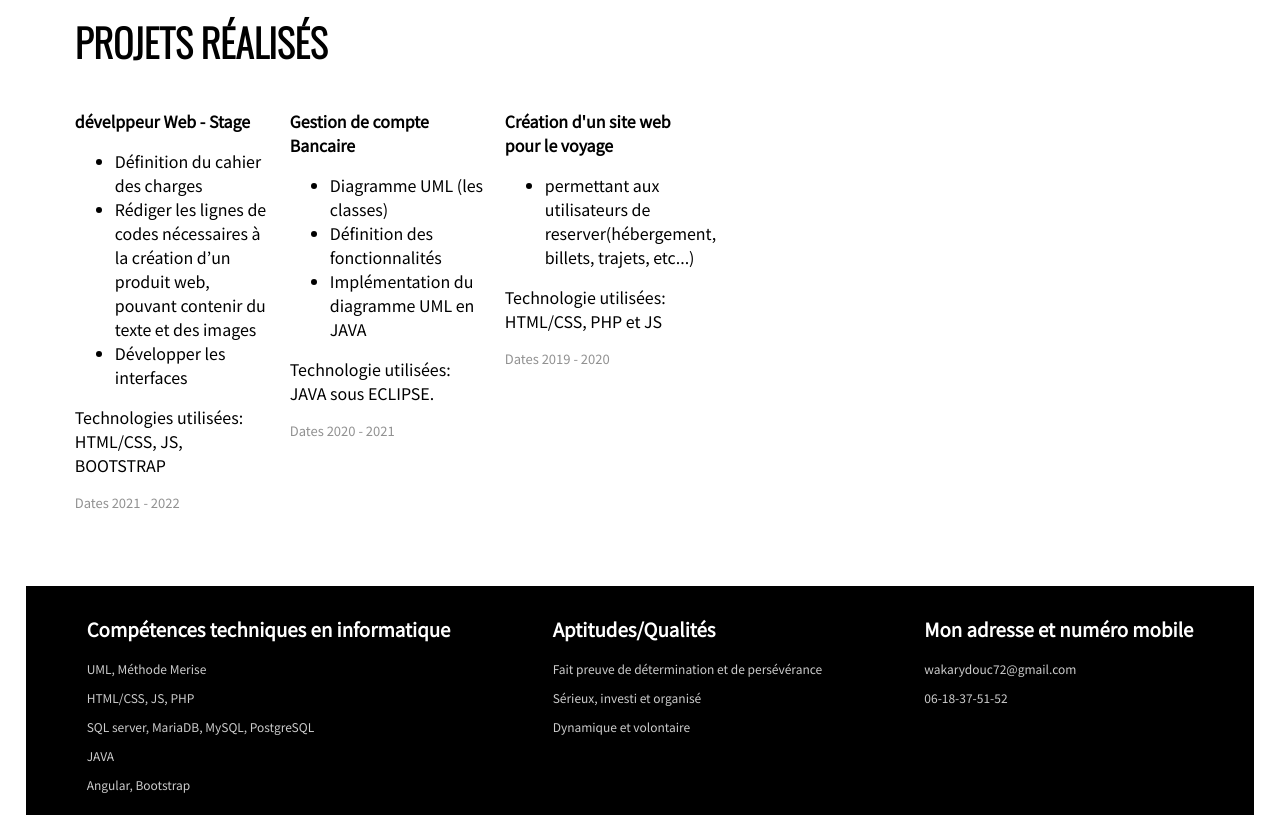
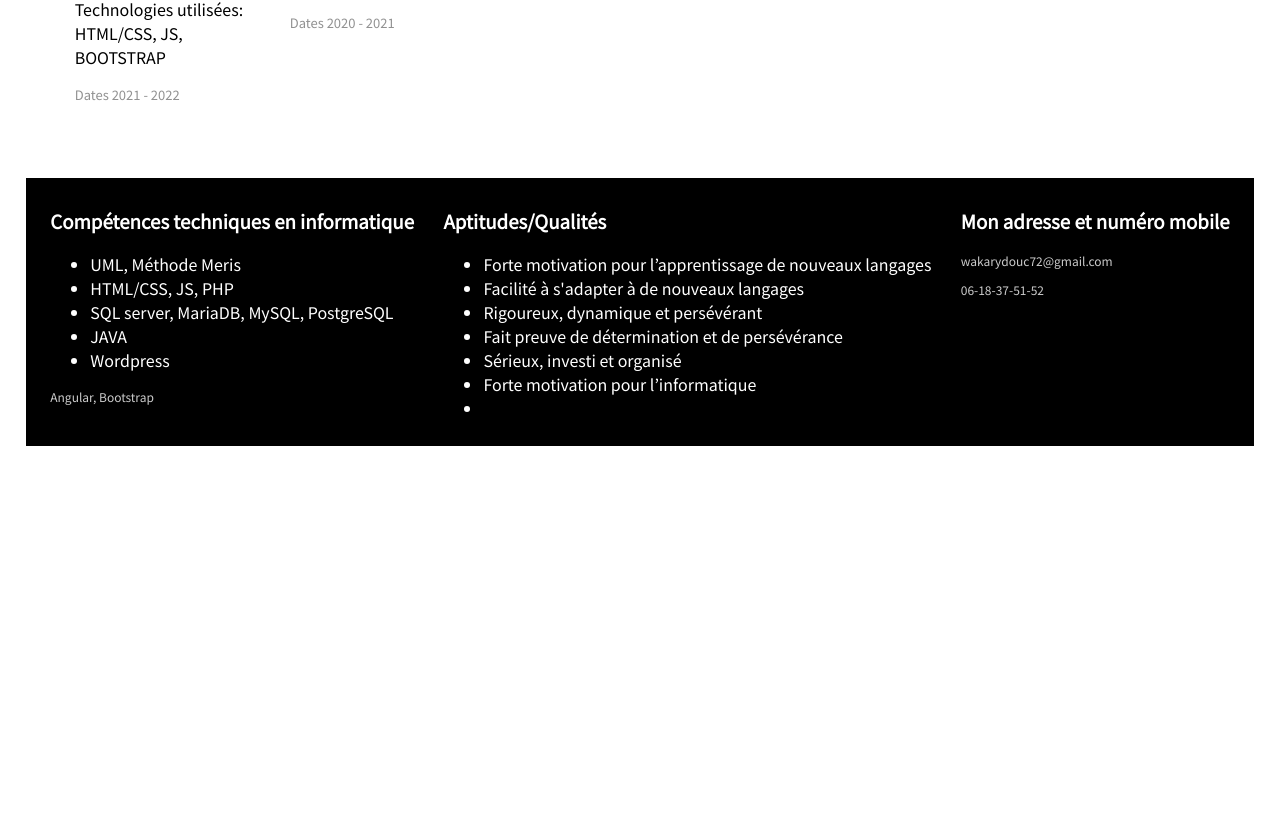
Before and after one commit to Doucoure94/DoucoureWakary, a plain HTML site: page index.html in a window 1280 px wide. Shown: the part 1724-2539 px from the top of the page. After the commit the page ends 2170 px from the top, so only its background shows below. Drawn offline with nearby package versions, Linux system fonts and the light colour scheme.

Commit message:
update index.html

```diff
--- a/index.html
+++ b/index.html
@@ -22,13 +22,13 @@
 
 		<section class="page-content">
 			<header>
-				<h1>Hello, je suis étudiant en licence MIAGE(methode informatique appliquée à la gestion des entreprise)</h1>
+
 				<p>
 				Le travail c’est d’abord l’envie, l’envie dépend de la passion et la passion procure la motivation.
                 Passionné par le développement informatique en particulier le Data et Web,
-                 Je suis à la recherche d’une alternance dans ce domaine. <br>
+                  à la recherche d’une alternance dans ce domaine. <br>
                 </p><p>
-                    Je suis admis au CFA-INSTA DE PARIS en Architecte technique en informatique logiciel spécialité développeur <br>
+                     Admis au CFA-INSTA DE PARIS en Architecte technique en informatique logiciel spécialité développeur en master 1, <br>
                 j'ai décidé de faire mes deux dernières années master en alternance car je veux être en réel contact avec le monde du travaille qui me permettra d'acquérir de l'expérience professionnelle solide
                 au cours de ma formation et d'intervenir totalement dans de véritables projets en y mettant toute mon envie d'apprendre et toute mon énergie.
 				</p>
@@ -85,17 +85,28 @@
 		<footer>
 			<div class="colonne">
 				<h3>Compétences techniques en informatique</h3>
-				<p>UML, Méthode Merise</p>
-				<p>HTML/CSS, JS, PHP</p>
-				<p>SQL server, MariaDB, MySQL, PostgreSQL</p>
-                <p>JAVA</p>
+				<ul>
+					<li>UML, Méthode Meris</li>
+					<li>HTML/CSS, JS, PHP</li>
+					<li>SQL server, MariaDB, MySQL, PostgreSQL</li>
+					<li>JAVA</li>
+					<li>Wordpress</li>
+				</ul>
+
                 <p>Angular, Bootstrap</p>
 			</div>
 			<div class="colonne">
 				<h3>Aptitudes/Qualités</h3>
-				<p>Fait preuve de détermination et de persévérance</p>
-				<p>Sérieux, investi et organisé</p>
-				<p>Dynamique et volontaire</p>
+				<ul>
+					<li>Forte motivation pour l’apprentissage de nouveaux langages</li>
+					<li>Facilité à s'adapter à de nouveaux langages</li>
+					<li> Rigoureux, dynamique et persévérant</li>
+					<li>Fait preuve de détermination et de persévérance</li>
+					<li>Sérieux, investi et organisé</li>
+					<li>Forte motivation pour l’informatique</li>
+					<li></li>
+				</ul>
+
 			</div>
 			<div class="colonne">
 				<h3>Mon adresse et numéro mobile</h3>
```
